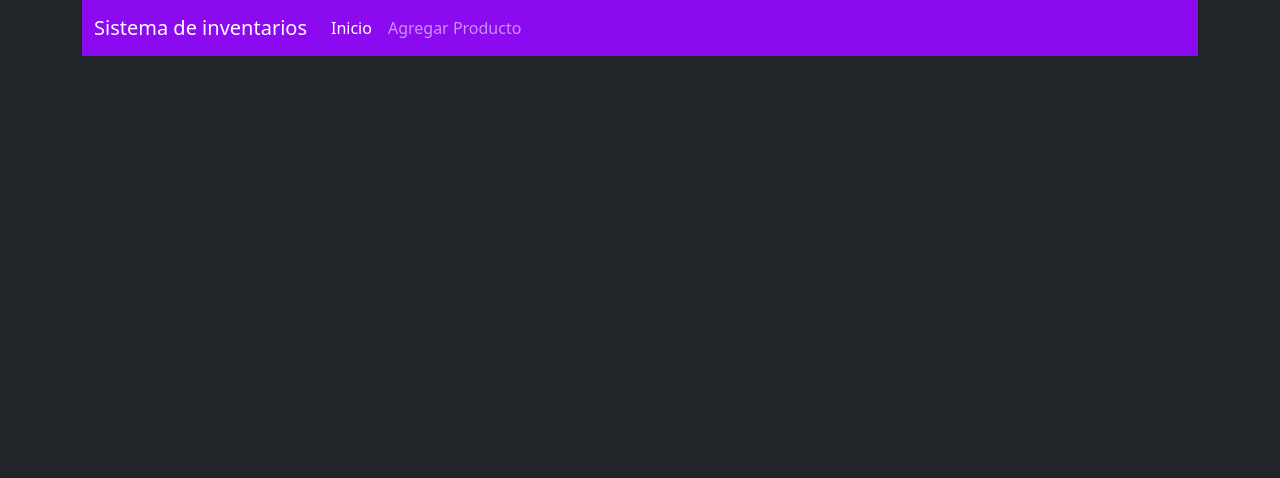
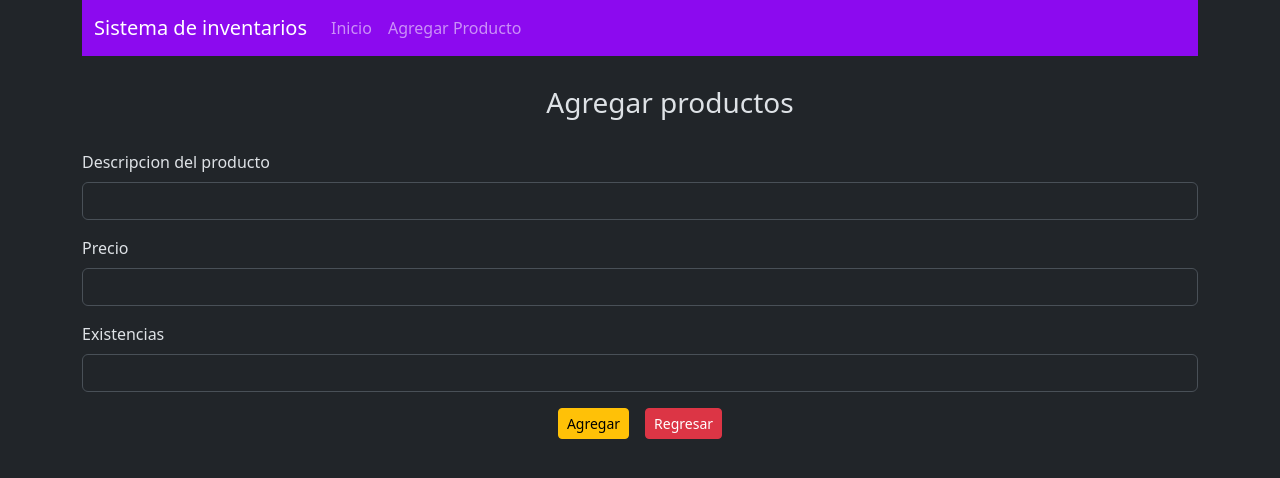
Before and after one commit to Esteban-02/Sistema-Inventario-Frontend, an Angular app: page /editar-producto/1 in a window 1280 px wide. Before the commit this address led to /. Shown: the top 478 px of the page. Built offline with nearby package versions, Linux system fonts and the light colour scheme; no server answers.

Commit message:
Estructura HTML e injeccion de servicios del Backend

```diff
--- a/src/app/app.routes.ts
+++ b/src/app/app.routes.ts
@@ -1,13 +1,15 @@
 import { Routes } from '@angular/router';
 import { ProductoListaComponent } from './producto-lista/producto-lista.component';
 import { AgregarProductoComponent } from './agregar-producto/agregar-producto.component';
+import { EditarProductoComponent } from './editar-producto/editar-producto.component';
 
 
 //http://localhost:4200     -> Es la ruta por defecto
 export const routes: Routes = [
     {path:'productos', component: ProductoListaComponent},      //redirigue a http://localhost:4200/productos -> url por defecto
-    {path:'', redirectTo: 'productos', pathMatch: 'full'},       //Redirigue a la URL por defecto
-    {path: 'agregar-producto', component: AgregarProductoComponent}
+    {path:'', redirectTo: 'productos', pathMatch: 'full'},       //Redirigue a la URL por defecto cuando en la URL no se encuentra mas atributos
+    {path: 'agregar-producto', component: AgregarProductoComponent},
+    {path: 'editar-producto/:id', component: EditarProductoComponent }
 ];
 
 /**
--- /dev/null
+++ b/src/app/editar-producto/editar-producto.component.html
@@ -0,0 +1,30 @@
+<div class="container">
+    <div class="container text-center" style="margin: 30px;">
+        <h3>Agregar productos</h3>
+    </div>
+
+    <form (ngSubmit)="onSubmit()">
+        <div class="mb-3">
+            <label for="descripcion" class="form-label">Descripcion del producto</label>
+            <input type="text" class="form-control" id="descripcion" name="descripcion"
+            [(ngModel)]="producto.descripcion">
+        </div>
+        <div class="mb-3">
+            <label for="precio" class="form-label">Precio</label>
+            <input type="number" step="any" class="form-control" id="precio" name="precio"
+            [(ngModel)]="producto.precio">
+        </div>
+        <div class="mb-3">
+            <label for="existencia" class="form-label">Existencias</label>
+            <input type="number" class="form-control" id="existencia" name="existencia"
+            [(ngModel)]="producto.existencias">
+        </div>
+
+        <div class="text-center">
+            <button type="submit" class="btn btn-warning btn-sm me-3">Agregar</button>
+            <a href="/" class="btn btn-danger btn-sm">Regresar</a>
+        </div>
+
+    </form>
+
+</div>
--- /dev/null
+++ b/src/app/editar-producto/editar-producto.component.ts
@@ -0,0 +1,33 @@
+import { Component, inject } from '@angular/core';
+import { Producto } from '../producto';
+import { ProductoService } from '../producto.service';
+import { ActivatedRoute } from '@angular/router';
+import { FormsModule } from '@angular/forms';
+
+@Component({
+  selector: 'app-editar-producto',
+  imports: [FormsModule],
+  templateUrl: './editar-producto.component.html'
+})
+export class EditarProductoComponent {
+    producto: Producto = new Producto();
+    id!: number;
+
+    private productoServicio = inject(ProductoService);
+    private ruta = inject(ActivatedRoute)
+
+    ngOnInit(){
+      this.id = this.ruta.snapshot.params[`id`];
+      this.productoServicio.obtenerProductoPorId(this.id).subscribe({
+        next: (datos) => this.producto = datos,
+        error: (errores: any) => console.log(errores)
+      })
+    }
+
+
+    onSubmit(){
+
+    }
+
+
+}
--- a/src/app/producto-lista/producto-lista.component.html
+++ b/src/app/producto-lista/producto-lista.component.html
@@ -12,6 +12,7 @@
                 <th scope="col">Descripcion</th>
                 <th scope="col">Precio</th>
                 <th scope="col">Existencias</th>
+                <th scope="col" class="text-center">Acciones</th>
             </tr>
         </thead>
         <tbody>
@@ -21,6 +22,11 @@
                 <td>{{producto.descripcion}}</td>
                 <td>{{producto.precio}}</td>
                 <td>{{producto.existencias}}</td>
+                <td class="text-center">
+                    <div>
+                        <button (click)="editarProducto(producto.idProducto)" class="btn btn-warning btn-sm me-3">Editar</button>
+                    </div>
+                </td>
             </tr>
             }
         </tbody>
--- a/src/app/producto-lista/producto-lista.component.ts
+++ b/src/app/producto-lista/producto-lista.component.ts
@@ -1,6 +1,7 @@
 import { Component, inject } from '@angular/core';
 import { Producto } from '../producto';
 import { ProductoService } from '../producto.service';
+import { Router } from '@angular/router';
 
 @Component({
   selector: 'app-producto-lista',
@@ -11,6 +12,8 @@ export class ProductoListaComponent {
   productos!: Producto[];
 
   private productoServicio = inject(ProductoService);
+  private enrutador= inject(Router);
+
 
   ngOnInit(){
     //Cargar los productos del metodo
@@ -31,4 +34,14 @@ export class ProductoListaComponent {
     );
   }
 
+
+  editarProducto(id: number){
+    this.enrutador.navigate(['editar-producto', id]);
+  }
+
+
+
+
+
+
 }
--- a/src/app/producto.service.ts
+++ b/src/app/producto.service.ts
@@ -18,4 +18,13 @@ export class ProductoService {
   agregarProducto(producto: Producto ): Observable<Object>{
     return this.clienteHTTP.post(this.urlBase, producto);
   }
+
+
+  obtenerProductoPorId(id:number){
+      return this.clienteHTTP.get<Producto>(`${this.urlBase}/${id}`)
+  }
+
+
+
+
 }
```
